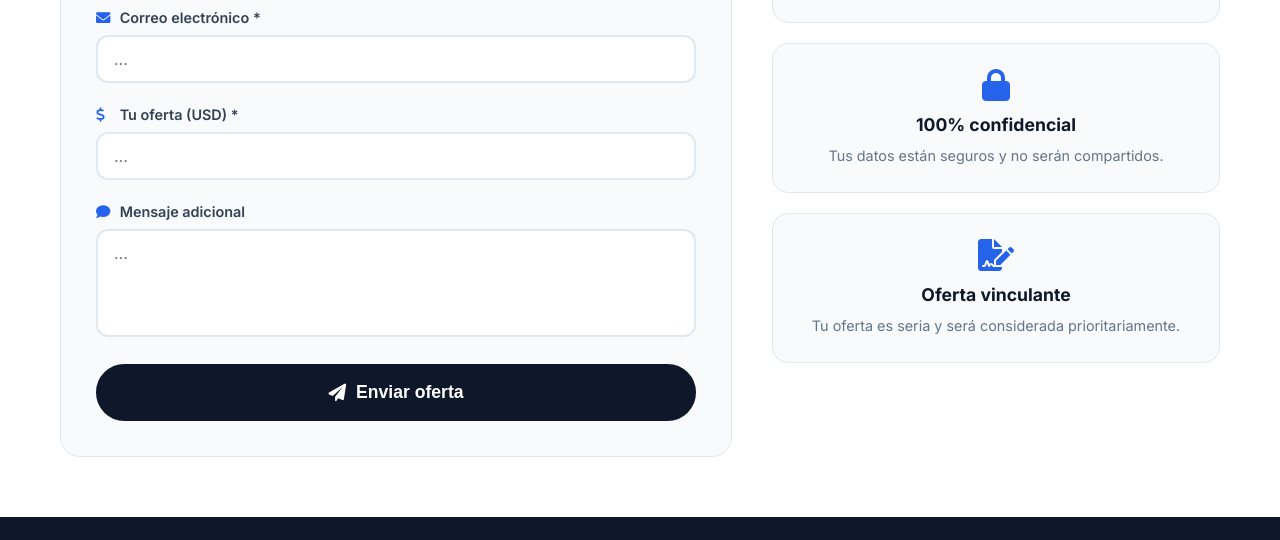
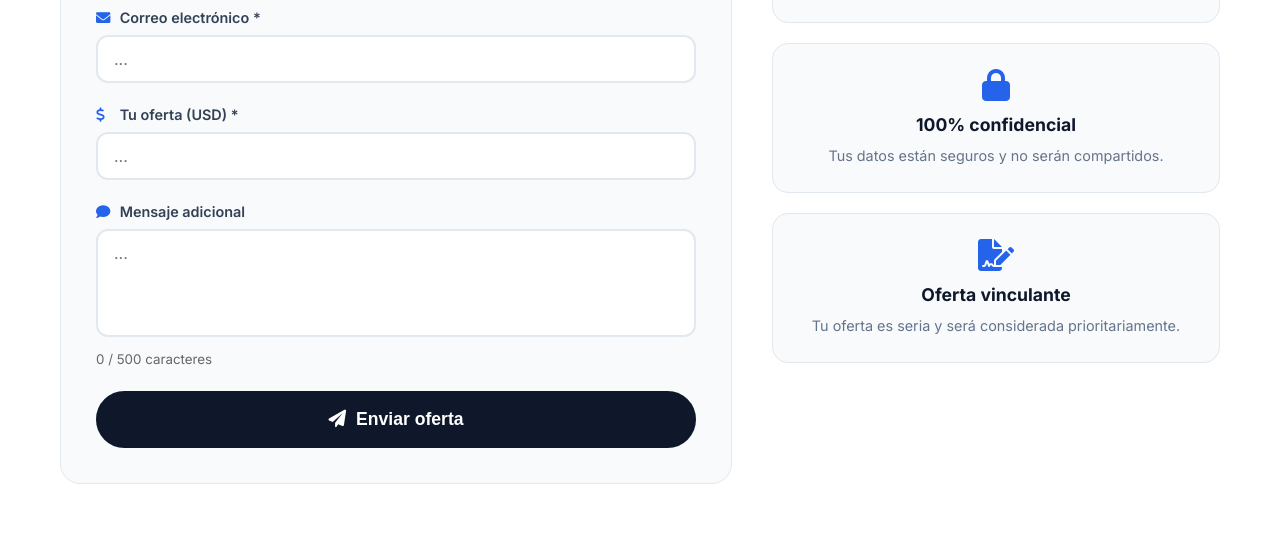
Before and after one commit to Entidad-de-Datos-Integrados/sincobertura-web, a plain HTML site: page index.html in a window 1280 px wide. Shown: the part 2825-3365 px from the top of the page. Drawn offline with Linux system fonts and the light colour scheme.

Commit message:
Add character counter to message textarea
Added a character counter for the message textarea.

```diff
--- a/index.html
+++ b/index.html
@@ -214,6 +214,8 @@
                             <i class="fas fa-comment"></i> Mensaje adicional
                         </label>
                         <textarea maxlength="500" id="formMessage" name="message" rows="4" placeholder="..." style="resize:none"></textarea>
+                    <!-- Visualizador del contador -->
+                          <small id="charCounter" style="color: #666; display: block; margin-top: 5px;">0 / 500 caracteres</small>
                     </div>
 
                     <!-- Campos ocultos -->
```
